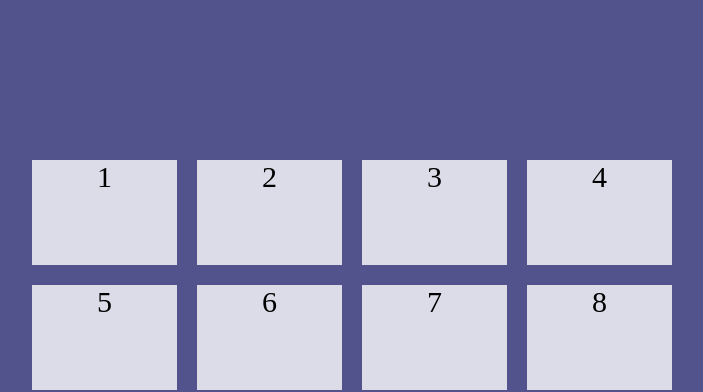
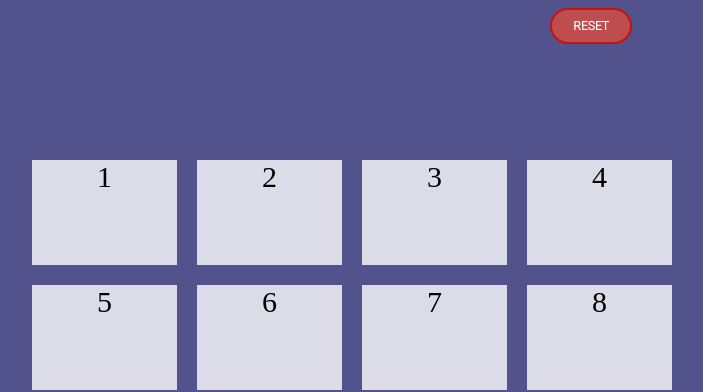
Before and after one commit to MichaelPachec0/nodejs-project-night, a website: page public/index.html in a window 1280 px wide. Shown: the top 392 px of the page, without its empty margins (288-991 px from the left). Drawn offline with Linux system fonts and the light colour scheme.

Commit message:
added reset button and a stored it in a variable in js

```diff
--- a/public/app.css
+++ b/public/app.css
@@ -1,6 +1,7 @@
 body {
   min-height: 100vh;
   background-color: rgb(82, 82, 141);
+  font-size: 62.5%;
 }
 
 
@@ -24,7 +25,24 @@ body {
   align-self: center;
   height: 100%;
 }
-
+.btn {
+  margin: 0 auto;
+  display: block;
+  padding: .75em 1.75em;
+  border-radius: 1.5rem;
+  font-size: .75rem;
+  background-color: #bf4d4d;
+  border: #c61210 solid 2px;
+  color: azure;
+  font-family: 'Roboto', sans-serif;
+  font-weight: bold;
+  position: absolute; right: 30em;
+  cursor: pointer;
+}
+.btn:hover {
+  background-color: #c61210;
+  transition: ease-in 200ms;
+}
 @media screen and (max-width: 1000px) {
   .grid-container {
     width: 80%;
--- a/public/app.js
+++ b/public/app.js
@@ -1 +1,9 @@
 // Insert Javascript here
+
+//Variable that stores the button
+const button = document.querySelector('#resetbtn')
+
+//Event Listener for button, I'm commenting it out for now until API Implementation
+/*
+button.addEventListener('click', resetGame)
+*/
--- a/public/index.html
+++ b/public/index.html
@@ -4,9 +4,14 @@
     <meta charset="UTF-8">
     <title>Title</title>
     <link rel="stylesheet" href="./app.css">
+    <link rel="preconnect" href="https://fonts.googleapis.com">
+<link rel="preconnect" href="https://fonts.gstatic.com" crossorigin>
+<link href="https://fonts.googleapis.com/css2?family=Roboto:wght@300&display=swap" rel="stylesheet">
 </head>
 <body>
+  <button id='resetbtn' class="btn">RESET</button>
   <div class="grid-container">
+
     <div class="grid-item">1</div>
     <div class="grid-item">2</div>
     <div class="grid-item">3</div>
@@ -24,6 +29,8 @@
     <div class="grid-item">15</div>
     <div class="grid-item">16</div>
   </div>
+
+
 <script src="app.js"></script>
 </body>
 </html>
```
